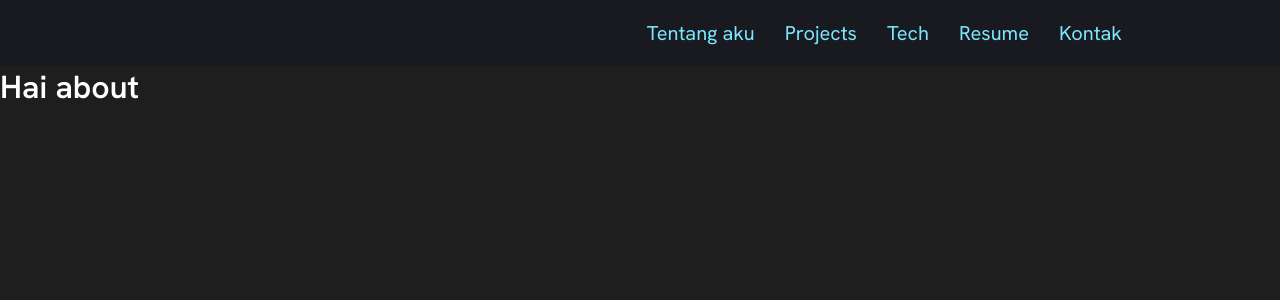
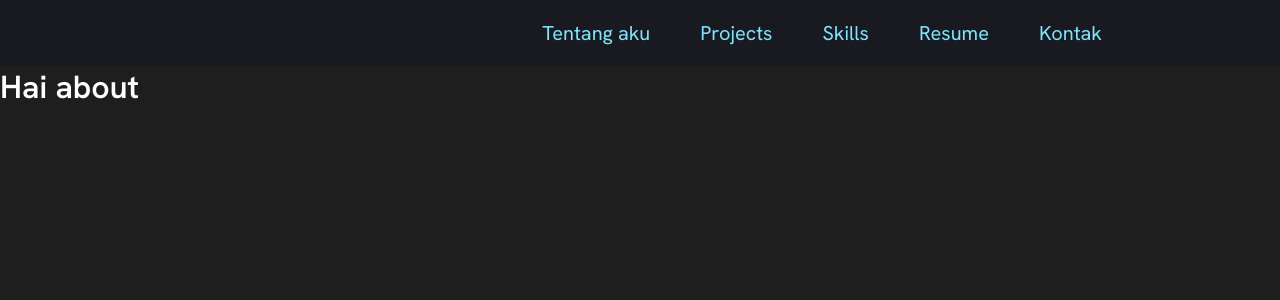
Before and after one commit to indrayanipitri/my-porto, a JavaScript app: page / in a window 1280 px wide. Shown: the top 300 px of the page. Built offline with nearby package versions, Linux system fonts and the light colour scheme; the HTML template or start-up script is replaced by a standard one.

Commit message:
update navbar

```diff
--- a/public/index.html
+++ b/public/index.html
@@ -10,6 +10,7 @@
       content="Web site created using create-react-app"
     />
     <link rel="apple-touch-icon" href="%PUBLIC_URL%/logo192.png" />
+    <script src="https://kit.fontawesome.com/1084d169fb.js" crossorigin="anonymous"></script>
     <!--
       manifest.json provides metadata used when your web app is installed on a
       user's mobile device or desktop. See https://developers.google.com/web/fundamentals/web-app-manifest/
--- a/src/App.css
+++ b/src/App.css
@@ -18,7 +18,7 @@
 
 .nav {
   display: flex;
-  justify-content: end;
+  justify-content: flex-end;
   background-color: #181A20;
   padding: 20px 10%;
   font-size: 20px;
@@ -29,13 +29,17 @@
   list-style: none;
 }
 
-.nav-item a {
+.about,
+.projects,
+.skills,
+.resume,
+.contact {
   color: #7BE7FF;
   text-decoration: none;
-  padding-right: 30px;
-
+  padding-right: 50px;
+  cursor: pointer;
 }
 
-.nav-item:hover {
+.nav-links a:hover {
   color: white;
 }
--- a/src/Navbar/Navbar.js
+++ b/src/Navbar/Navbar.js
@@ -1,26 +1,28 @@
 import { Link } from 'react-router-dom';
 
 export default function Navbar() {
+
     return (
         <>
         <nav className="nav">
             <ul className='nav-links'>
-                <li  className='nav-item'>
-                <Link to='/'>Tentang aku</Link>
-                </li>
-                <li  className='nav-item'>
-                    <Link to='/projects'>Projects</Link>
-                </li>
-                <li  className='nav-item'>
-                    <Link to='/tech'>Tech</Link>
-                </li>
-                <li  className='nav-item'>
-                    <Link to='/resume'>Resume</Link>
-                </li>
-                <li  className='nav-item'>
-                    <Link to='/contact'>Kontak</Link>
-                </li>
+                <Link to='/' className='about'>
+                    <li> Tentang aku </li>
+                </Link>
+                <Link to='/projects' className='projects'>
+                    <li> Projects </li>
+                </Link>
+                <Link to='/tech' className='skills'>
+                    <li> Skills </li>
+                </Link>
+                <Link to='/resume' className='resume'>
+                    <li> Resume </li>
+                </Link>
+                <Link to='/contact' className='contact'>
+                    <li> Kontak </li>
+                </Link>
             </ul>
+
         </nav>
         </>
     )
```
Also changed, not shown: src/App.js (+0 -9 lines).
